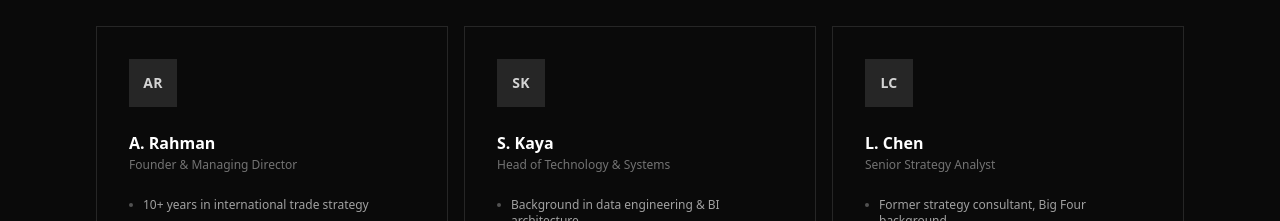
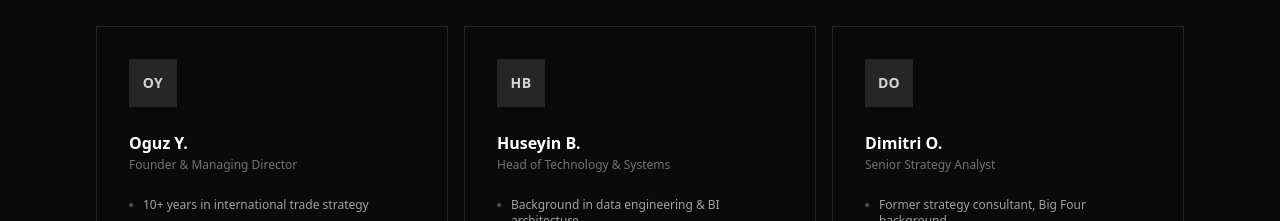
Before and after one commit to digiroiio-lgtm/RiseTech-Info-Ltd, a Next.js app: page / in a window 1280 px wide. Shown: the part 7460-7681 px from the top of the page. Built offline with nearby package versions, Linux system fonts and the light colour scheme.

Commit message:
feat: rename team members to Oguz Y., Huseyin B., Dimitri O. with updated initials
Agent-Logs-Url: https://github.com/digiroiio-lgtm/RiseTech-Info-Ltd/sessions/6382b825-af99-453a-a3f9-be66adbd5732

Co-authored-by: digiroiio-lgtm <246828247+digiroiio-lgtm@users.noreply.github.com>

```diff
--- a/src/components/FounderCredibilitySection.tsx
+++ b/src/components/FounderCredibilitySection.tsx
@@ -1,7 +1,7 @@
 const team = [
   {
-    initials: "AR",
-    name: "A. Rahman",
+    initials: "OY",
+    name: "Oguz Y.",
     title: "Founder & Managing Director",
     credentials: [
       "10+ years in international trade strategy",
@@ -11,8 +11,8 @@ const team = [
     focus: "Export Strategy · Market Intelligence · Investor Advisory",
   },
   {
-    initials: "SK",
-    name: "S. Kaya",
+    initials: "HB",
+    name: "Huseyin B.",
     title: "Head of Technology & Systems",
     credentials: [
       "Background in data engineering & BI architecture",
@@ -22,8 +22,8 @@ const team = [
     focus: "Dashboard Systems · Programmatic SEO · Loyalty Platforms",
   },
   {
-    initials: "LC",
-    name: "L. Chen",
+    initials: "DO",
+    name: "Dimitri O.",
     title: "Senior Strategy Analyst",
     credentials: [
       "Former strategy consultant, Big Four background",
```
